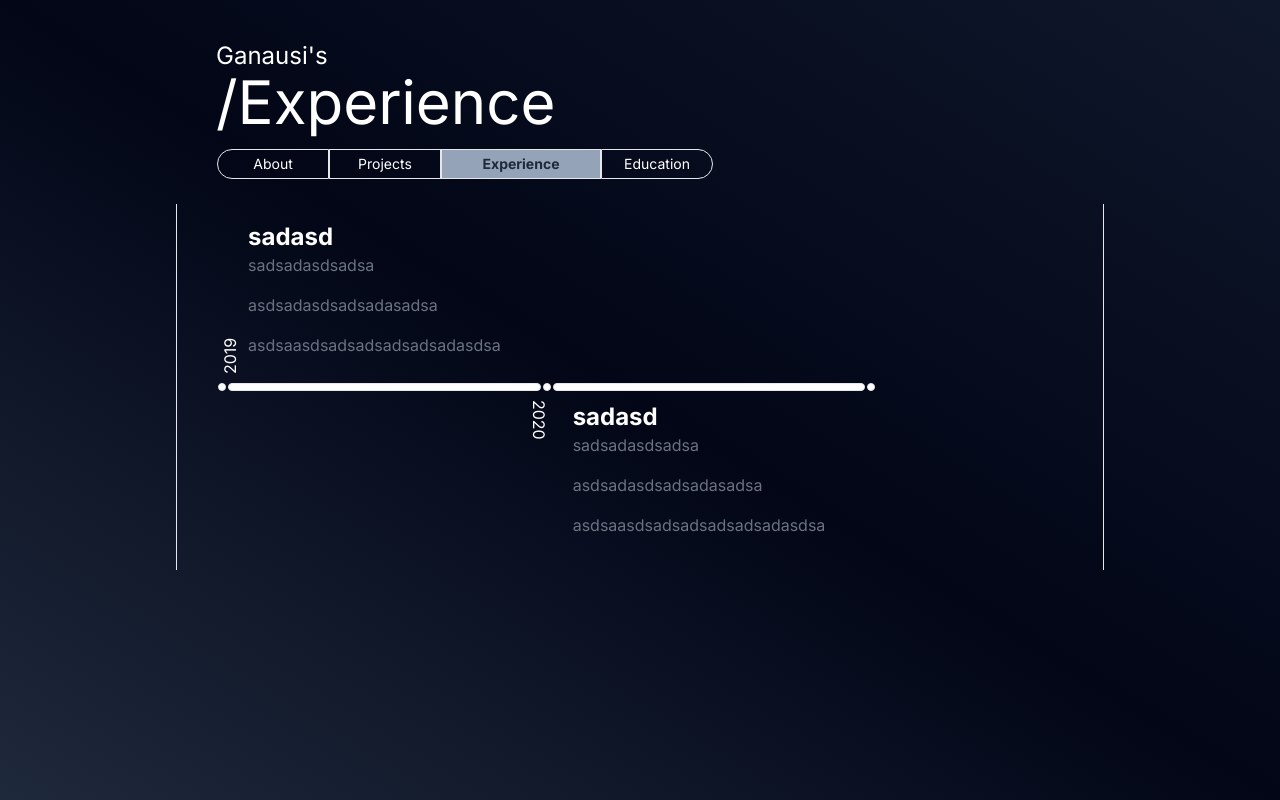
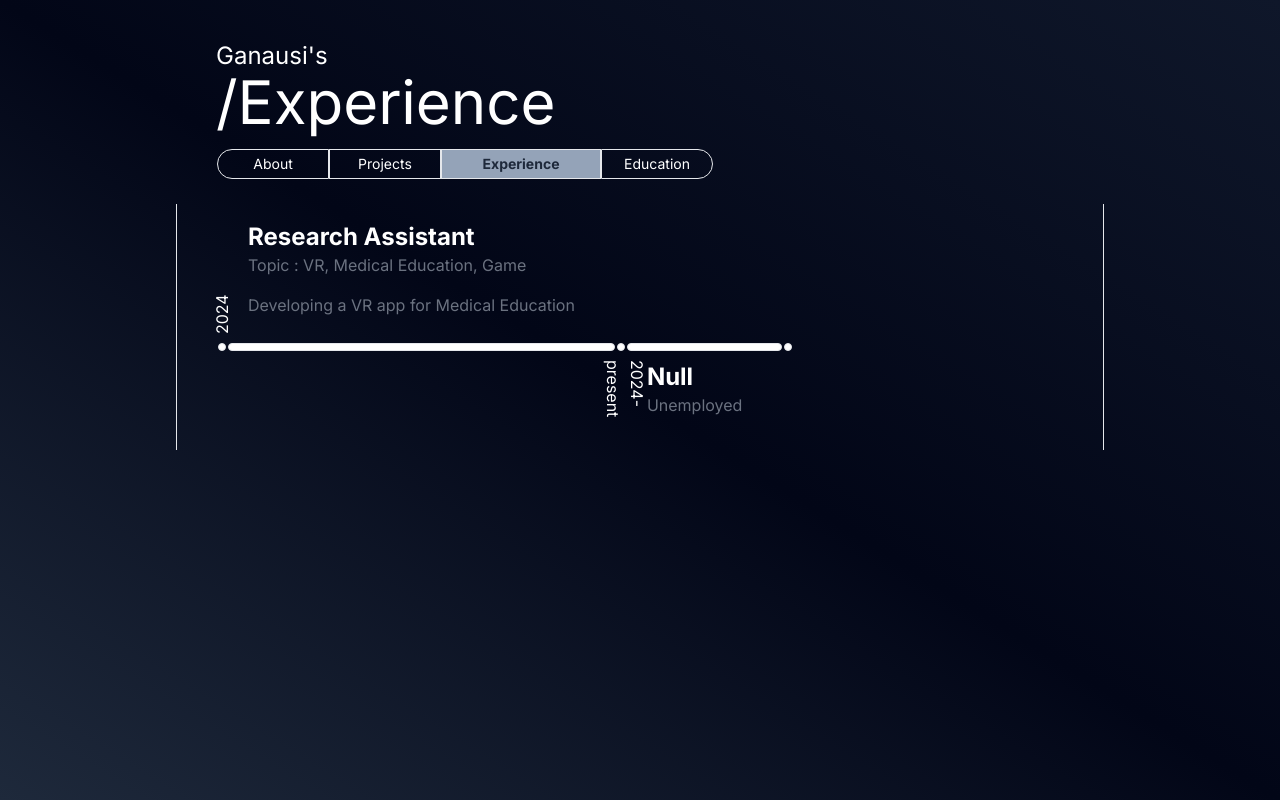
Before and after one commit to ARosyidG/portafolio, a Next.js app: page /Experience in a window 1280 px wide. Built offline with nearby package versions, Linux system fonts and the light colour scheme.

Commit message:
edit experience

```diff
--- a/src/app/Experience/page.tsx
+++ b/src/app/Experience/page.tsx
@@ -1,19 +1,19 @@
 export default function ExperienceContainer() {
     return (
         <div className="px-10 py-2 md:max-h-96 overflow-hidden border-x">
-            <div className="table-auto">
+            <table className="">
+                <tbody className="table-auto">
                     <tr>
                         <td className="pb-2 align-bottom">
-                        <div className="-rotate-90 h-2 w-2">
-                            2019
+                            <div className="-rotate-90 h-2 w-2 -translate-x-[100%]">
+                                2024
                             </div>
                         </td>
                         <td>
                             <div className="py-2 pl-5 pr-10">
-                            <h1 className="font-bold text-2xl">sadasd</h1>
-                            <p className="text-gray-500">sadsadasdsadsa</p>
-                            <p className="text-gray-500">asdsadasdsadsadasadsa</p>
-                            <p className="text-gray-500">asdsaasdsadsadsadsadsadasdsa</p>
+                                <h1 className="font-bold text-2xl">Research Assistant</h1>
+                                <p className="text-gray-500">Topic : VR, Medical Education, Game</p>
+                                <p className="text-gray-500">Developing a VR app for Medical Education</p>
                             </div>
                         </td>
                         <td></td>
@@ -41,21 +41,20 @@ export default function ExperienceContainer() {
                         <td></td>
                         <td></td>
                         <td className="pt-2 align-top">
-                        <div className="rotate-90 h-2 w-2">
-                            2020
+                            <div className="rotate-90 h-2 w-2 translate-x-[300%]">
+                                2024-present
                             </div>
                         </td>
                         <td>
                             <div className="py-2 pl-5 pr-10">
-                            <h1 className="font-bold text-2xl">sadasd</h1>
-                            <p className="text-gray-500">sadsadasdsadsa</p>
-                            <p className="text-gray-500">asdsadasdsadsadasadsa</p>
-                            <p className="text-gray-500">asdsaasdsadsadsadsadsadasdsa</p>
+                                <h1 className="font-bold text-2xl">Null</h1>
+                                <p className="text-gray-500">Unemployed</p>
                             </div>
                         </td>
                         <td></td>
                     </tr>
-            </div>
+                </tbody>
+            </table>
         </div>
     )
 
```
Lines whose indentation alone changed are shown as unchanged.
